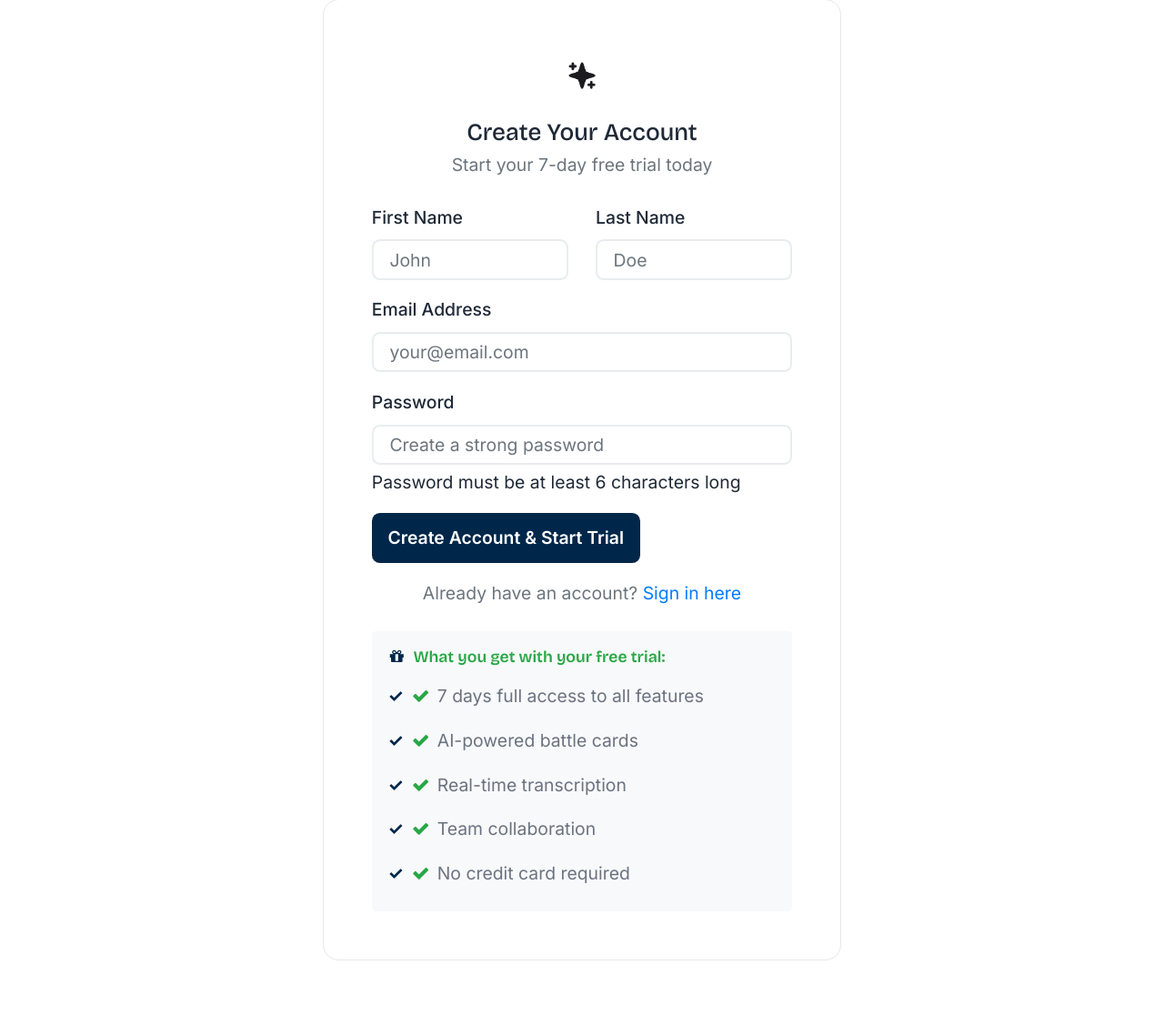
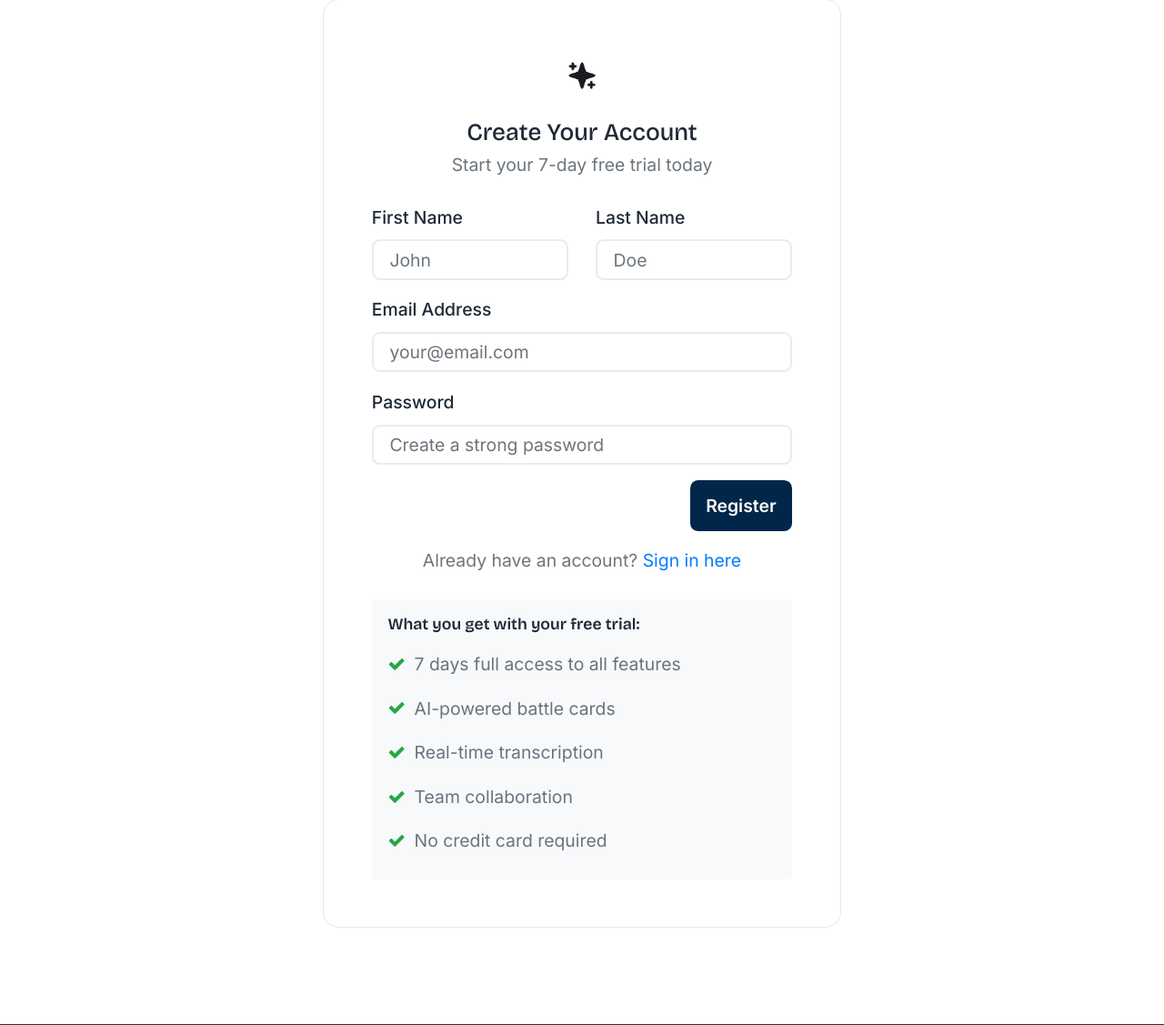
Before and after one commit to FreddyJD/closed-server, a Node server app: page /register in a window 1280 px wide. Shown: the part 154-1281 px from the top of the page at 91% size. Run offline with Node 20, Linux system fonts and the light colour scheme; some libraries are stand-ins or nearby versions.

Commit message:
adding new change

```diff
--- a/public/css/style.css
+++ b/public/css/style.css
@@ -828,6 +828,39 @@ ul li::before {
     font-weight: bold;
 }
 
+/* Remove checkmarks when FontAwesome icons are present */
+ul li:has(.fa)::before,
+.list-unstyled li::before,
+ul.list-unstyled li::before {
+    display: none;
+}
+
+/* More specific override for any ul with class containing 'unstyled' */
+ul[class*="unstyled"] li::before {
+    display: none;
+}
+
+/* Better spacing for lists with FontAwesome icons */
+.list-unstyled li {
+    padding-left: 0;
+    display: flex;
+    align-items: center;
+    padding: 0.5rem 0;
+}
+
+.list-unstyled li .fa {
+    margin-right: 0.75rem;
+    color: var(--primary-color);
+    flex-shrink: 0;
+    width: 16px;
+    text-align: center;
+}
+
+/* Success colored FontAwesome icons */
+.list-unstyled li .fa.text-success {
+    color: #28a745 !important;
+}
+
 /* ===== UTILITIES ===== */
 .text-green {
     color: var(--primary-color) !important;
--- a/views/index.hbs
+++ b/views/index.hbs
@@ -33,7 +33,7 @@
 
                 <div class="d-flex gap-3 mb-4">
                     <a href="#features" class="btn btn-outline-primary btn-lg px-4 pe-5">Learn More</a>
-                    <a href="/login" class="btn btn-dark btn-lg px-4 pe-5">Start For Free</a>
+                    <a href="/register" class="btn btn-dark btn-lg px-4 pe-5">Start For Free</a>
                 </div>
             </div>
             <div class="col-lg-6">
--- a/views/layouts/main.hbs
+++ b/views/layouts/main.hbs
@@ -48,7 +48,7 @@
                             Login
                         </a>
 
-                        <a class="btn btn-dark btn-sm" href="/login">
+                        <a class="btn btn-dark btn-sm" href="/register">
                             Try For Free
                         </a>
                     {{/if}}
--- a/views/register.hbs
+++ b/views/register.hbs
@@ -4,7 +4,8 @@
             <div class="card">
                 <div class="card-body p-5">
                     <div class="text-center mb-4">
-                        <img src="/images/logo-fill.png" alt="Closed AI Logo" class="img-fluid mb-3" style="max-width: 60px;">
+                        <img src="/images/logo-fill.png" alt="Closed AI Logo" class="img-fluid mb-3"
+                            style="max-width: 60px;">
                         <h2 class="h4 mb-1">Create Your Account</h2>
                         <p class="text-muted">Start your 7-day free trial today</p>
                     </div>
@@ -43,12 +44,13 @@
                             <label for="password" class="form-label">Password</label>
                             <input type="password" class="form-control" name="password" id="password" required
                                 placeholder="Create a strong password" autocomplete="new-password" minlength="6">
-                            <div class="form-text">Password must be at least 6 characters long</div>
                         </div>
 
-                        <div class="d-grid mb-3">
+
+
+                        <div class="d-flex justify-content-end mb-3">
                             <button type="submit" class="btn btn-primary btn-lg">
-                                Create Account & Start Trial
+                                Register
                             </button>
                         </div>
 
@@ -63,8 +65,8 @@
                     </form>
 
                     <div class="mt-4 p-3 bg-light rounded">
-                        <h6 class="text-success mb-2">
-                            <i class="fa fa-gift me-2"></i>What you get with your free trial:
+                        <h6 class="mb-2">
+                            What you get with your free trial:
                         </h6>
                         <ul class="list-unstyled mb-0 small">
                             <li><i class="fa fa-check text-success me-2"></i>7 days full access to all features</li>
@@ -90,7 +92,6 @@
 </div>
 
 <style>
-
     .form-control {
         border-radius: 0.5rem;
         padding: 0.75rem 1rem;
```
Also changed, not shown: views/login.hbs (+6 -6 lines). Lines whose indentation alone changed are shown as unchanged.
